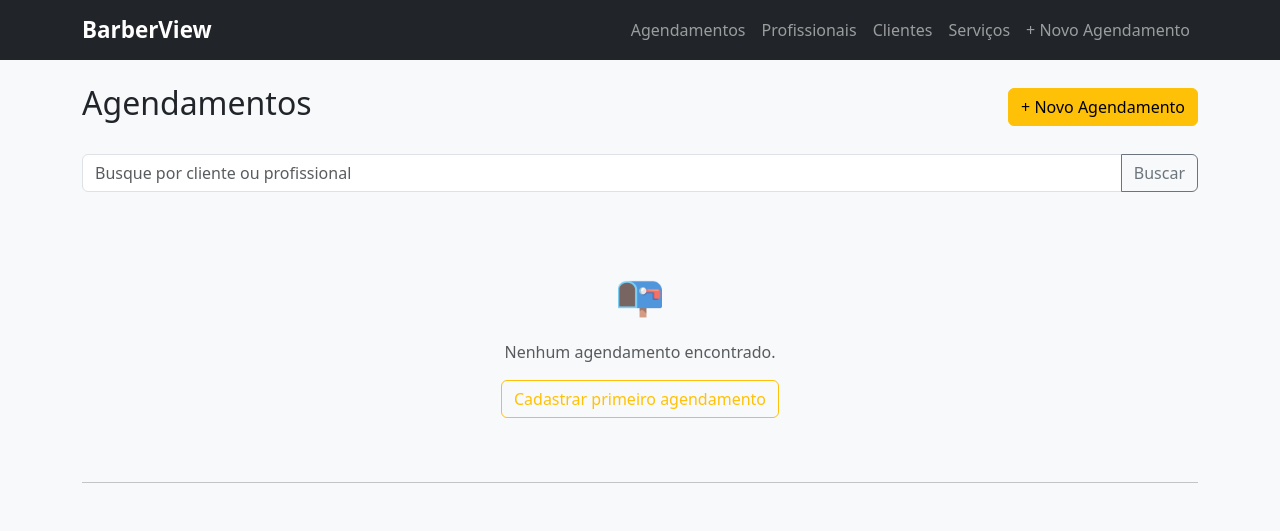
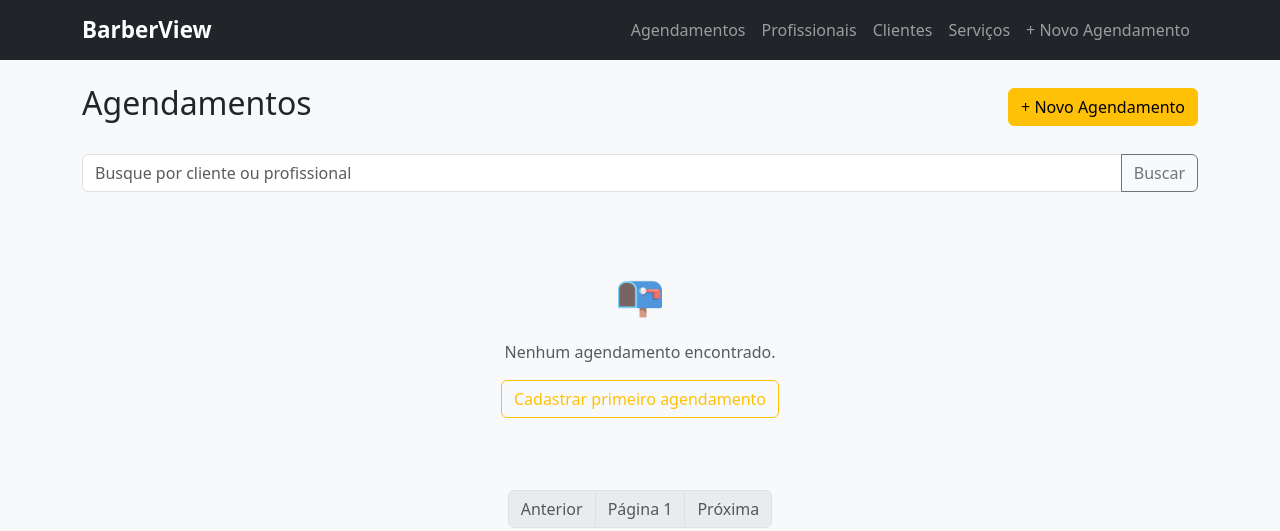
Before and after one commit to GleyCode/barberview, a Django app: page / in a window 1280 px wide. Shown: the top 531 px of the page. Run offline with Django 4.2, Linux system fonts and the light colour scheme; data that the repository does not hold is empty.

Commit message:
Commit: Updated agendamento templates.

```diff
--- a/barbearia/templates/barbearia/agendamento/agendamento_lista.html
+++ b/barbearia/templates/barbearia/agendamento/agendamento_lista.html
@@ -21,9 +21,9 @@
 </form>
 
 <!-- Lista de Agendamentos -->
-{% if agendamentos %}
-    <div class="row row-cols-1 row-cols-md-2 row-cols-lg-3 g-4">
-        {% for agendamento in agendamentos %}
+{% if page_obj %}
+    <div class="row row-cols-1 row-cols-md-2 row-cols-lg-3 mb-4 g-4">
+        {% for agendamento in page_obj %}
         <div class="col">
             <div class="card h-100">
                 <div class="card-body">
@@ -64,12 +64,41 @@
         {% endfor %}
     </div>
 {% else %}
-    <div class="text-center py-5 text-muted">
+    <div class="text-center py-5 text-muted mb-4">
         <p class="fs-1">📭</p>
         <p>Nenhum agendamento encontrado.</p>
         <a href="{% url 'agendamento_criar' %}" class="btn btn-outline-warning">Cadastrar primeiro agendamento</a>
     </div>
 {% endif %}
+
+<!-- Paginador -->
+<nav>
+    <ul class="pagination justify-content-center">
+        {% if page_obj.has_previous %}
+        <li class="page-item">
+            <a class="page-link" href="?page={{ page_obj.previous_page_number }}">Anterior</a>
+        </li>
+        {% else %}
+        <li class="page-item disabled">
+            <span class="page-link" href="#">Anterior</span>
+        </li>
+        {% endif %}
+
+        <li class="page-item disabled">
+            <span class="page-link" href="#">Página {{ page_obj.number }}</span>
+        </li>
+
+        {% if page_obj.has_next %}
+        <li class="page-item">
+            <a class="page-link" href="?page={{ page_obj.next_page_number }}">Próxima</a>
+        </li>
+        {% else %}
+        <li class="page-item disabled">
+            <span class="page-link" href="#">Próxima</span>
+        </li>
+        {% endif %}
+    </ul>
+</nav>
 
 <hr>
 
--- a/barbearia/views.py
+++ b/barbearia/views.py
@@ -33,9 +33,13 @@ def agendamento_lista(request):
                 Q(profissional__nome__icontains=q)
             )
 
-    #agen = Agendamento.objects.filter(data_agendamento)
+    # Paginação: mostra 3 clientes por página.
+    paginator = Paginator(agendamentos, 3)
+    page_number = request.GET.get('page')
+    page_obj = paginator.get_page(page_number)
+
     context = {
-        'agendamentos': agendamentos,
+        'page_obj': page_obj,
         'form': form,
     }
     return render(request, 'barbearia/agendamento/agendamento_lista.html', context)
```
